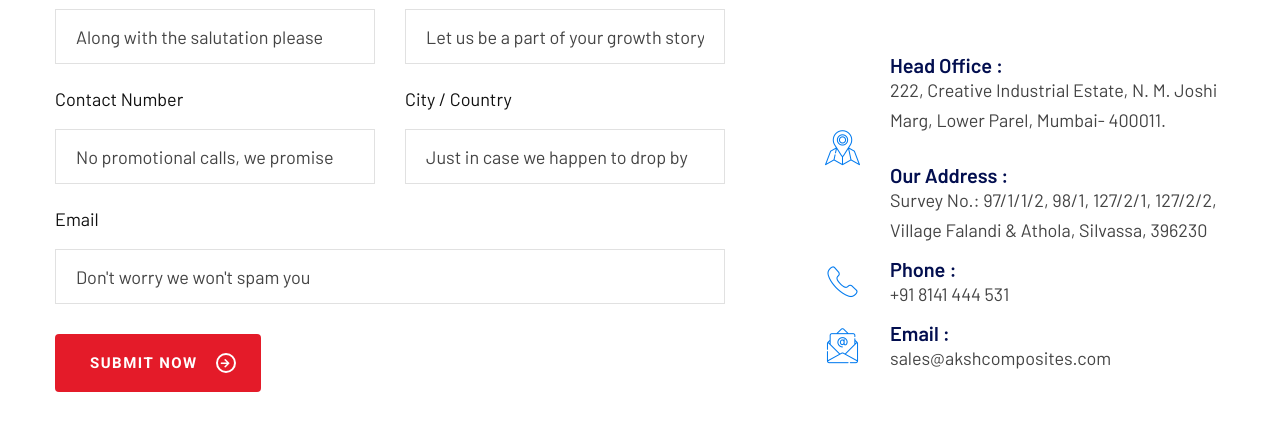
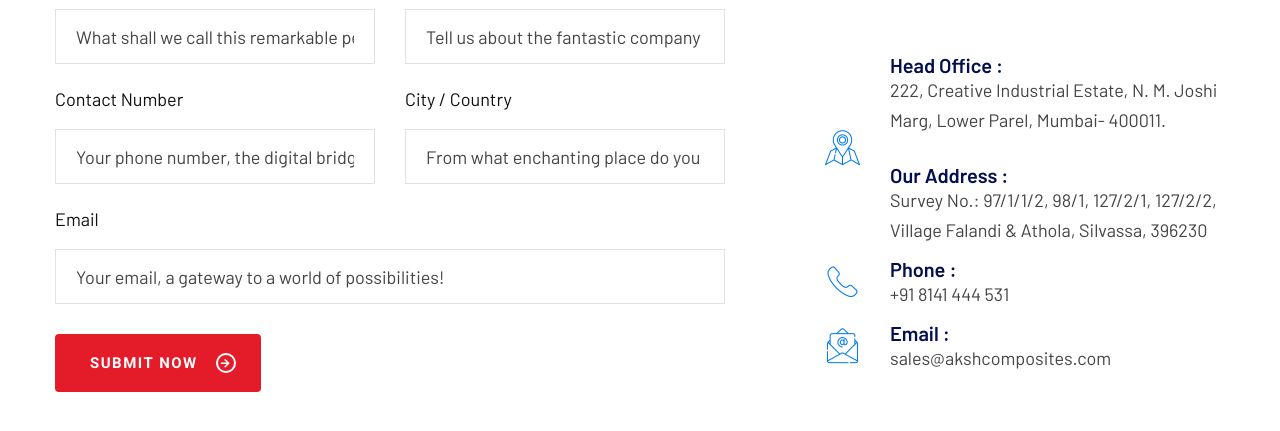
Before and after one commit to santosh0798/aksh-composites, a plain HTML site: page contact.html in a window 1280 px wide. Shown: the part 727-1158 px from the top of the page. Drawn offline with Linux system fonts and the light colour scheme; files whose address does not match are found by name.

Commit message:
Contact Us Page Updated

```diff
--- a/contact.html
+++ b/contact.html
@@ -225,13 +225,13 @@
                                     <div class="col-xl-6">
                                         <div class="contact-page__input-box">
                                             <label for="" style="color: #101010;margin-bottom: 15px">Name</label>
-                                            <input type="text" placeholder="Along with the salutation please" name="name">
+                                            <input type="text" placeholder="What shall we call this remarkable person?" name="name">
                                         </div>
                                     </div>
                                     <div class="col-xl-6">
                                         <div class="contact-page__input-box">
                                             <label for="" style="color: #101010;margin-bottom: 15px">Company</label>
-                                            <input type="text" placeholder="Let us be a part of your growth story" name="company">
+                                            <input type="text" placeholder="Tell us about the fantastic company you represent" name="company">
                                         </div>
                                     </div>
                                 </div>
@@ -240,13 +240,13 @@
                                     <div class="col-xl-6">
                                         <div class="contact-page__input-box">
                                             <label for="" style="color: #101010;margin-bottom: 15px">Contact Number</label>
-                                            <input type="text" placeholder="No promotional calls, we promise" name="contact">
+                                            <input type="text" placeholder="Your phone number, the digital bridge between us!" name="contact">
                                         </div>
                                     </div>
                                     <div class="col-xl-6">
                                         <div class="contact-page__input-box">
                                             <label for="" style="color: #101010;margin-bottom: 15px">City / Country</label>
-                                            <input type="text" placeholder="Just in case we happen to drop by" name="city">
+                                            <input type="text" placeholder="From what enchanting place do you hail?" name="city">
                                         </div>
                                     </div>
                                 </div>
@@ -255,7 +255,7 @@
                                     <div class="col-xl-12">
                                         <div class="contact-page__input-box">
                                             <label for="" style="color: #101010;margin-bottom: 15px">Email</label>
-                                            <input type="email" placeholder="Don't worry we won't spam you" name="email">
+                                            <input type="email" placeholder="Your email, a gateway to a world of possibilities!" name="email">
                                         </div>
                                         <div class="contact-page__btn-box">
                                             <button type="submit" class="thm-btn contact-page__btn">
```
Also changed, not shown: FRP-rod-coated.html (+0 -6 lines), FRP-rod-uncoated.html (+0 -7 lines).
